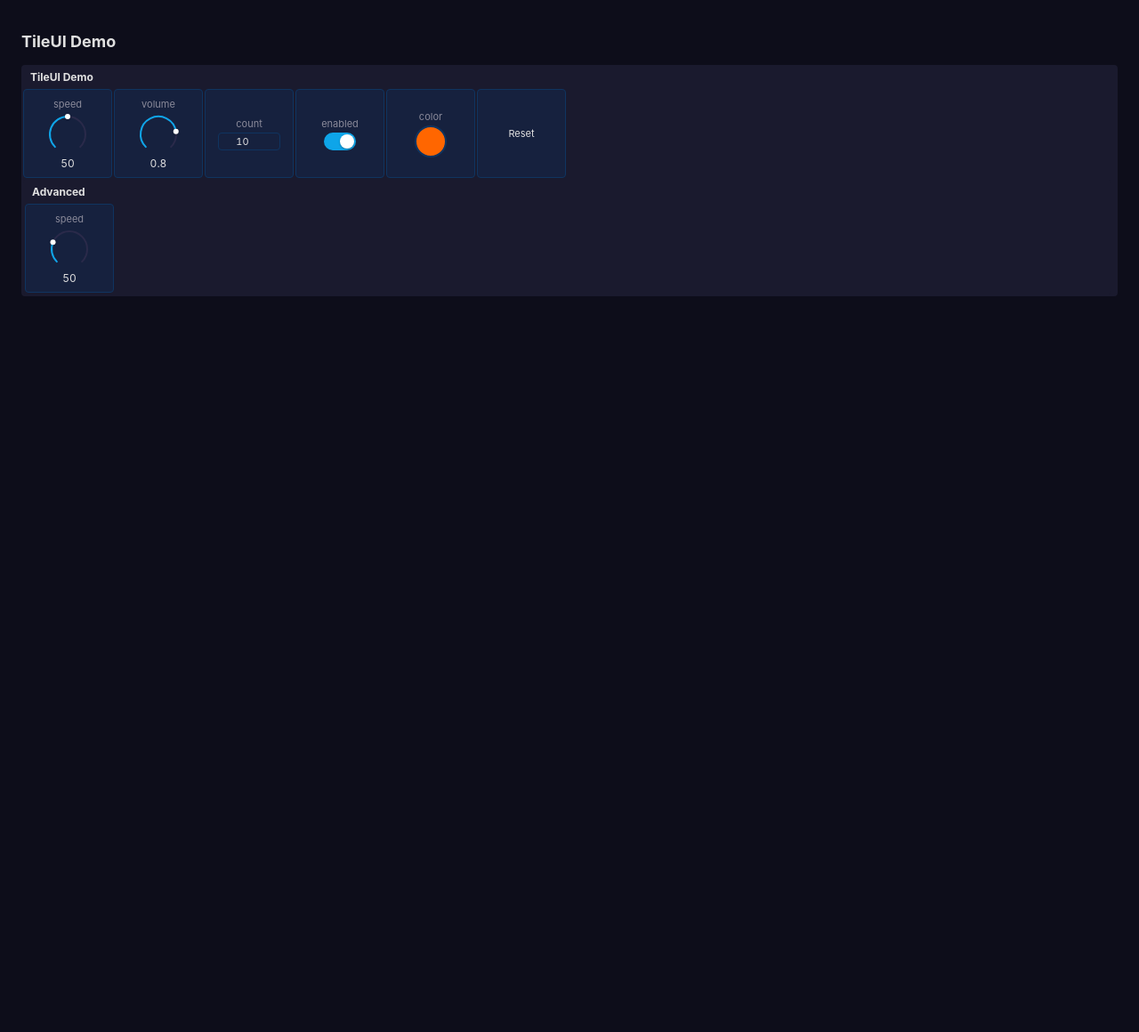
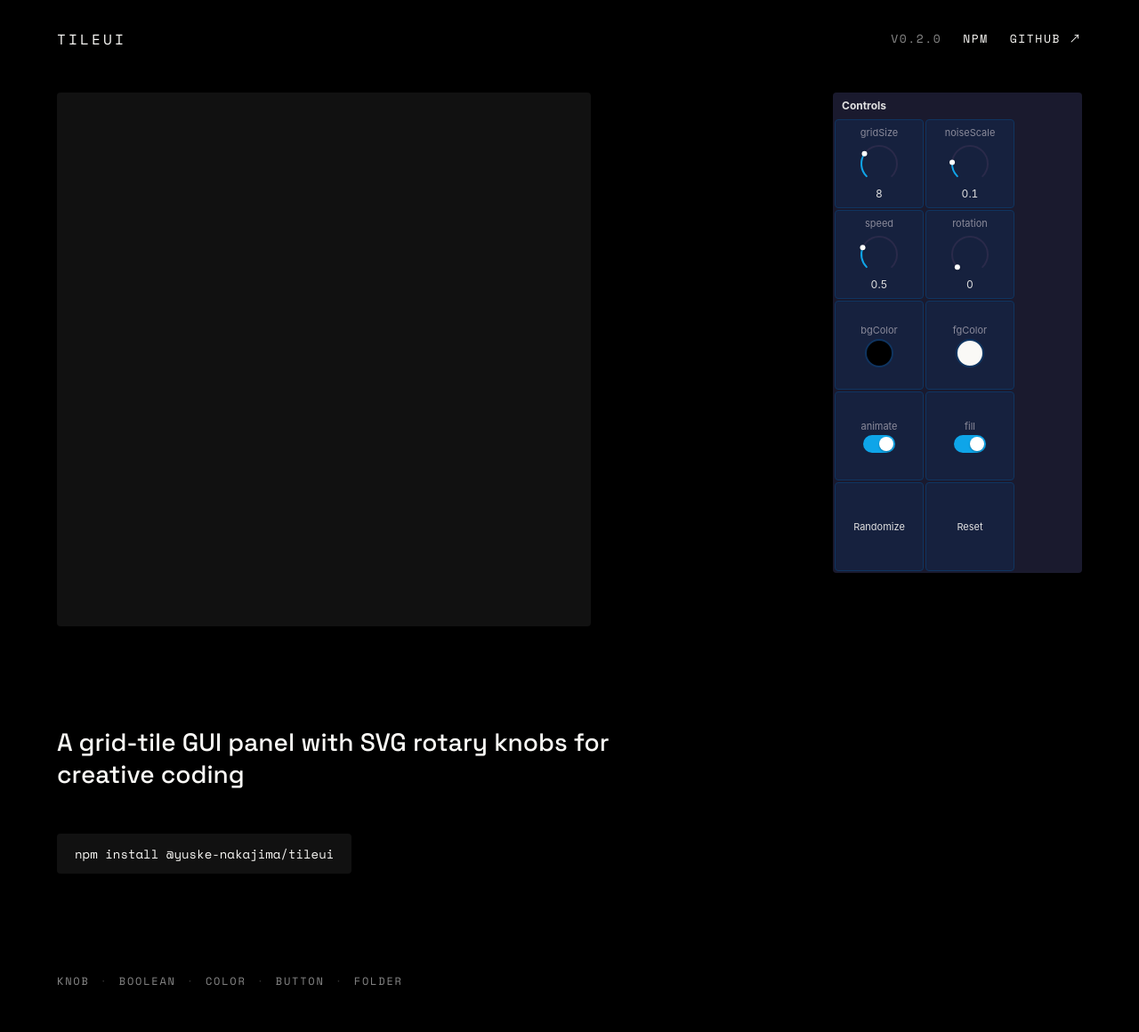
Before and after one commit to yuske-nakajima/tileui, a website built with Vite: page demo/index.html in a window 1280 px wide. Shown: the whole page at 89% size. Before the commit the page ends 800 px from the top, so only its background shows below. Built offline with nearby package versions, Linux system fonts and the light colour scheme.

Commit message:
feat(demo): デモページ骨格とNothing designスタイルを実装
Sprint 1 of agent-loop: デモページ
- ペライチHTML構造（ヘッダー/キャンバス+GUI/タグライン/フッター）
- Nothing design スタイル（OLED Black、Space Grotesk + Space Mono）
- tileui CSS変数のモノクロオーバーライド
- tileui パネル生成（全コントローラー種別）

Co-Authored-By: Claude Opus 4.6 (1M context) <noreply@anthropic.com>

```diff
--- a/demo/index.html
+++ b/demo/index.html
@@ -3,23 +3,62 @@
 <head>
   <meta charset="UTF-8" />
   <meta name="viewport" content="width=device-width, initial-scale=1.0" />
-  <title>TileUI Demo</title>
-  <style>
-    body {
-      margin: 0;
-      padding: 24px;
-      background: #0d0d1a;
-      font-family: -apple-system, BlinkMacSystemFont, 'Segoe UI', Roboto, sans-serif;
-      color: #e0e0e0;
-    }
-    h1 {
-      font-size: 18px;
-      margin-bottom: 16px;
-    }
-  </style>
+  <title>TileUI - A Grid-Tile GUI Panel for Creative Coding</title>
+  <meta name="description" content="A grid-tile GUI panel with SVG rotary knobs for creative coding. Inspired by lil-gui / dat.gui / Tweakpane." />
+
+  <!-- OGP -->
+  <meta property="og:title" content="TileUI" />
+  <meta property="og:description" content="A grid-tile GUI panel with SVG rotary knobs for creative coding." />
+  <meta property="og:type" content="website" />
+  <meta property="og:url" content="https://github.com/yuske-nakajima/tileui" />
+
+  <!-- Google Fonts -->
+  <link rel="preconnect" href="https://fonts.googleapis.com" />
+  <link rel="preconnect" href="https://fonts.gstatic.com" crossorigin />
+  <link href="https://fonts.googleapis.com/css2?family=Space+Grotesk:wght@400;500&family=Space+Mono&display=swap" rel="stylesheet" />
+
+  <link rel="stylesheet" href="./style.css" />
 </head>
 <body>
-  <h1>TileUI Demo</h1>
+  <!-- ヘッダー -->
+  <header class="header">
+    <span class="header__logo">TILEUI</span>
+    <nav class="header__nav">
+      <span class="header__version">v0.2.0</span>
+      <a class="header__link" href="https://www.npmjs.com/package/@yuske-nakajima/tileui" target="_blank" rel="noopener noreferrer">npm</a>
+      <a class="header__link" href="https://github.com/yuske-nakajima/tileui" target="_blank" rel="noopener noreferrer">GitHub &#8599;</a>
+    </nav>
+  </header>
+
+  <!-- メインエリア: キャンバス + GUI パネル -->
+  <main class="main">
+    <div id="sketch" class="canvas-area"></div>
+    <div id="gui" class="gui-area"></div>
+  </main>
+
+  <!-- タグライン -->
+  <section class="tagline">
+    <p>A grid-tile GUI panel with SVG rotary knobs for creative coding</p>
+  </section>
+
+  <!-- インストールコマンド -->
+  <section class="install">
+    <code class="install__command" id="install-cmd" title="Click to copy">npm install @yuske-nakajima/tileui</code>
+  </section>
+
+  <!-- フッター -->
+  <footer class="footer">
+    <span>KNOB</span>
+    <span class="footer__dot">&middot;</span>
+    <span>BOOLEAN</span>
+    <span class="footer__dot">&middot;</span>
+    <span>COLOR</span>
+    <span class="footer__dot">&middot;</span>
+    <span>BUTTON</span>
+    <span class="footer__dot">&middot;</span>
+    <span>FOLDER</span>
+  </footer>
+
   <script type="module" src="./main.ts"></script>
 </body>
 </html>
--- a/demo/main.ts
+++ b/demo/main.ts
@@ -1,46 +1,58 @@
-// TileUI デモ — 全機能を網羅的にテストする
+// TileUI デモ — Sprint 1: パネル生成と Nothing design スタイル
 
 import TileUI from '../src';
 
+// tileui パネルを #gui コンテナに生成
+const gui = new TileUI({
+	container: document.getElementById('gui')!,
+	title: 'Controls',
+});
+
+// ダミーパラメータ（Sprint 3 で p5.js と連携予定）
 const params = {
-	speed: 50,
-	volume: 0.8,
-	count: 10,
-	enabled: true,
-	color: '#ff6600',
+	gridSize: 8,
+	noiseScale: 0.1,
+	speed: 0.5,
+	rotation: 0,
+	bgColor: '#000000',
+	fgColor: '#faf9f6',
+	animate: true,
+	fill: true,
 };
 
-// メインパネル
-const gui = new TileUI({ title: 'TileUI Demo' });
+// ノブコントローラー
+gui.add(params, 'gridSize', 3, 20, 1);
+gui.add(params, 'noiseScale', 0.01, 0.5, 0.01);
+gui.add(params, 'speed', 0, 2, 0.01);
+gui.add(params, 'rotation', 0, 360, 1);
 
-// ノブコントローラー（min/max あり）
-gui.add(params, 'speed', 0, 100, 1).onChange((v) => {
-	console.log('speed:', v);
-});
-
-// ノブコントローラー（小数ステップ）
-gui.add(params, 'volume', 0, 1, 0.01);
-
-// 数値入力（範囲なし → NumberInput）
-gui.add(params, 'count');
+// カラーコントローラー
+gui.addColor(params, 'bgColor');
+gui.addColor(params, 'fgColor');
 
 // 真偽値コントローラー
-gui.addBoolean(params, 'enabled');
-
-// カラーコントローラー
-gui.addColor(params, 'color');
+gui.addBoolean(params, 'animate');
+gui.addBoolean(params, 'fill');
 
 // ボタン
-gui.addButton('Reset', () => {
-	params.speed = 50;
-	params.volume = 0.8;
-	params.count = 10;
-	params.enabled = true;
-	params.color = '#ff6600';
-	gui.updateDisplay();
-	console.log('Reset!');
-});
+gui.addButton('Randomize', () => console.log('TODO'));
+gui.addButton('Reset', () => console.log('TODO'));
 
-// フォルダ（サブグリッド）
-const folder = gui.addFolder('Advanced');
-folder.add(params, 'speed', 0, 200, 5);
+// インストールコマンドのクリックコピー
+const installCmd = document.getElementById('install-cmd');
+if (installCmd) {
+	installCmd.addEventListener('click', () => {
+		navigator.clipboard.writeText('npm install @yuske-nakajima/tileui').then(
+			() => {
+				const original = installCmd.textContent;
+				installCmd.textContent = 'Copied!';
+				setTimeout(() => {
+					installCmd.textContent = original;
+				}, 1500);
+			},
+			() => {
+				// クリップボード API が使えない場合は何もしない
+			},
+		);
+	});
+}
--- /dev/null
+++ b/demo/style.css
@@ -0,0 +1,163 @@
+/* === tileui デモページ — Nothing design スタイル === */
+
+/* tileui CSS 変数のモノクロオーバーライド */
+:root {
+	--tileui-bg: #111111;
+	--tileui-tile-bg: #1a1a1a;
+	--tileui-tile-bg-hover: #222222;
+	--tileui-border: #333333;
+	--tileui-text: #faf9f6;
+	--tileui-text-muted: #888888;
+	--tileui-accent: #faf9f6;
+	--tileui-accent-dim: rgba(250, 249, 246, 0.2);
+	--tileui-knob-track: #333333;
+	--tileui-knob-value: #faf9f6;
+	--tileui-knob-thumb: #faf9f6;
+	--tileui-toggle-off: #333333;
+	--tileui-toggle-on: #faf9f6;
+	--tileui-font-family: "Space Grotesk", sans-serif;
+}
+
+/* リセットとベース */
+*,
+*::before,
+*::after {
+	box-sizing: border-box;
+	margin: 0;
+	padding: 0;
+}
+
+body {
+	background: #000000;
+	color: #faf9f6;
+	font-family: "Space Grotesk", sans-serif;
+	font-weight: 400;
+	line-height: 1.5;
+	min-height: 100vh;
+	-webkit-font-smoothing: antialiased;
+	-moz-osx-font-smoothing: grayscale;
+}
+
+/* 最大幅コンテナ */
+.header,
+.main,
+.tagline,
+.install,
+.footer {
+	max-width: 1200px;
+	margin-inline: auto;
+	padding-inline: 24px;
+}
+
+/* ヘッダー */
+.header {
+	display: flex;
+	align-items: center;
+	justify-content: space-between;
+	padding-block: 32px 48px;
+	font-family: "Space Mono", monospace;
+	text-transform: uppercase;
+	letter-spacing: 0.12em;
+	font-size: 13px;
+}
+
+.header__logo {
+	font-size: 16px;
+	font-weight: 400;
+	letter-spacing: 0.2em;
+}
+
+.header__nav {
+	display: flex;
+	align-items: center;
+	gap: 24px;
+}
+
+.header__version {
+	color: #888888;
+}
+
+.header__link {
+	color: #faf9f6;
+	text-decoration: none;
+	transition: opacity 0.15s;
+}
+
+.header__link:hover {
+	opacity: 0.7;
+}
+
+/* メインエリア: グリッドレイアウト */
+.main {
+	display: grid;
+	grid-template-columns: 1fr auto;
+	gap: 32px;
+	align-items: start;
+	padding-bottom: 64px;
+}
+
+/* キャンバスエリア */
+.canvas-area {
+	aspect-ratio: 1 / 1;
+	background: #111111;
+	border-radius: 4px;
+	max-width: 600px;
+	width: 100%;
+}
+
+/* GUI パネルエリア */
+.gui-area {
+	min-width: 280px;
+}
+
+/* タグライン */
+.tagline {
+	padding-block: 48px;
+}
+
+.tagline p {
+	font-family: "Space Grotesk", sans-serif;
+	font-size: 28px;
+	font-weight: 500;
+	line-height: 1.3;
+	max-width: 640px;
+}
+
+/* インストールコマンド */
+.install {
+	padding-bottom: 64px;
+}
+
+.install__command {
+	display: inline-block;
+	font-family: "Space Mono", monospace;
+	font-size: 14px;
+	background: #111111;
+	color: #faf9f6;
+	padding: 12px 20px;
+	border-radius: 4px;
+	cursor: pointer;
+	transition: opacity 0.15s;
+	user-select: all;
+}
+
+.install__command:hover {
+	opacity: 0.8;
+}
+
+/* フッター */
+.footer {
+	display: flex;
+	align-items: center;
+	gap: 12px;
+	padding-block: 48px;
+	font-family: "Space Mono", monospace;
+	font-size: 12px;
+	text-transform: uppercase;
+	letter-spacing: 0.15em;
+	color: #888888;
+}
+
+.footer__dot {
+	color: #333333;
+}
```
